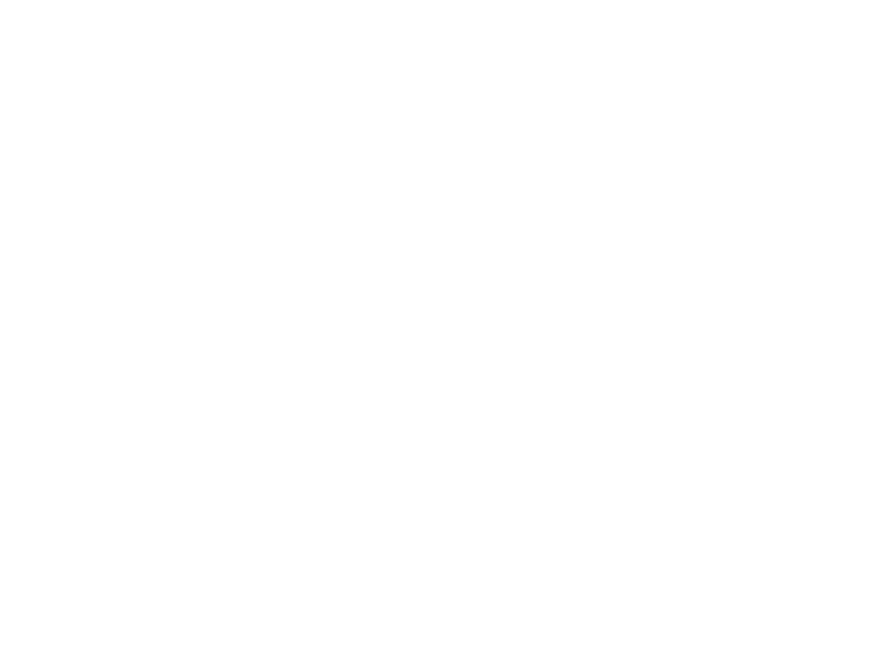
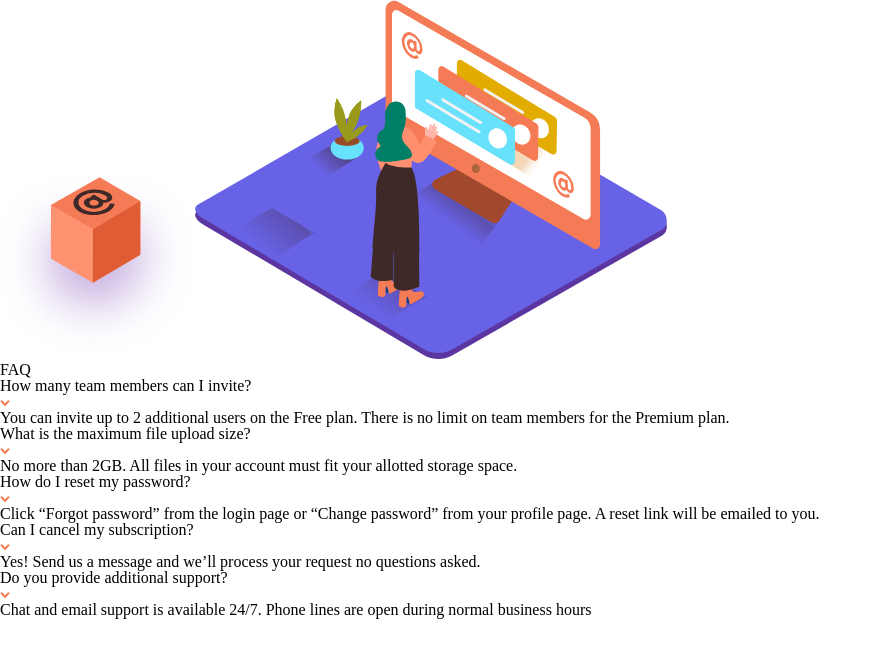
Before and after one commit to lashasaata/FAQ-Accordion-card, a plain HTML site: page index.html in a window 1280 px wide. Shown: the whole page, without its empty margins (0-878 px from the left). Drawn offline with Linux system fonts and the light colour scheme.

Commit message:
main html

```diff
--- a/index.html
+++ b/index.html
@@ -8,6 +8,60 @@
     <title>FAQ Accordion card</title>
   </head>
   <body>
+    <main>
+      <div>
+        <img src="images/illustration-box-desktop.svg" alt="box" />
+        <img
+          src="images/illustration-woman-online-desktop.svg"
+          alt="woman-online"
+        />
+      </div>
+      <div>
+        <h1>FAQ</h1>
+        <section>
+          <div class="questionBox">
+            <h3>How many team members can I invite?</h3>
+            <img src="images/icon-arrow-down.svg" alt="arrow" />
+            <p>
+              You can invite up to 2 additional users on the Free plan. There is
+              no limit on team members for the Premium plan.
+            </p>
+          </div>
+          <div class="questionBox">
+            <h3>What is the maximum file upload size?</h3>
+            <img src="images/icon-arrow-down.svg" alt="arrow" />
+            <p>
+              No more than 2GB. All files in your account must fit your allotted
+              storage space.
+            </p>
+          </div>
+          <div class="questionBox">
+            <h3>How do I reset my password?</h3>
+            <img src="images/icon-arrow-down.svg" alt="arrow" />
+            <p>
+              Click “Forgot password” from the login page or “Change password”
+              from your profile page. A reset link will be emailed to you.
+            </p>
+          </div>
+          <div class="questionBox">
+            <h3>Can I cancel my subscription?</h3>
+            <img src="images/icon-arrow-down.svg" alt="arrow" />
+            <p>
+              Yes! Send us a message and we’ll process your request no questions
+              asked.
+            </p>
+          </div>
+          <div class="questionBox">
+            <h3>Do you provide additional support?</h3>
+            <img src="images/icon-arrow-down.svg" alt="arrow" />
+            <p>
+              Chat and email support is available 24/7. Phone lines are open
+              during normal business hours
+            </p>
+          </div>
+        </section>
+      </div>
+    </main>
     <script src="scrypt.js"></script>
   </body>
 </html>
```
